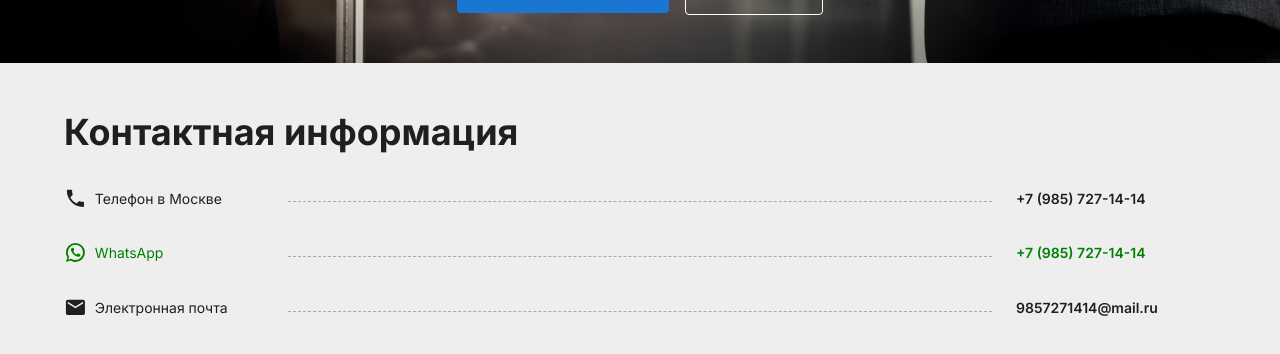
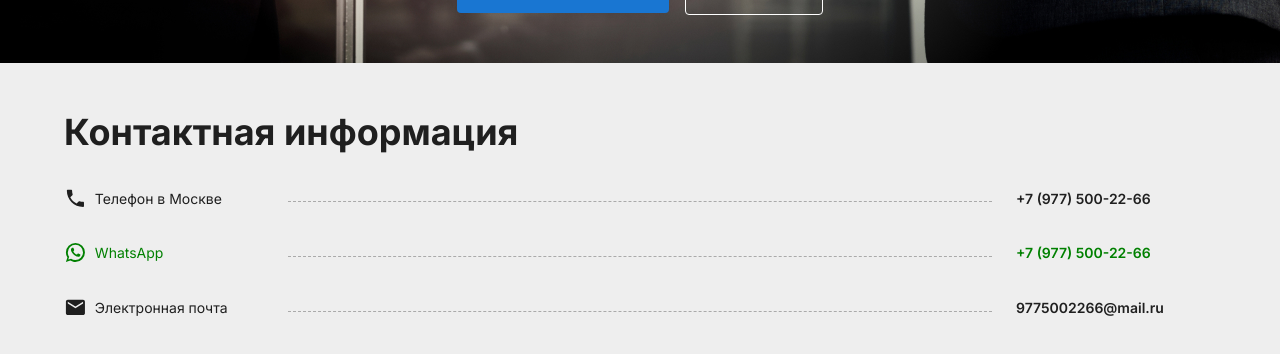
Before and after one commit to ntleek1/prompol77, a Next.js app: page / in a window 1280 px wide. Shown: the part 6694-7048 px from the top of the page. Built offline with nearby package versions, Linux system fonts and the light colour scheme; what next-yandex-metrica would draw is missing.

Commit message:
Update Contacts.tsx
телефон

```diff
--- a/components/Contacts/Contacts.tsx
+++ b/components/Contacts/Contacts.tsx
@@ -35,11 +35,11 @@ const Contacts = () => {
               <Box component="hr" className="contacts-Line" />
               <Typography
                 component={Link}
-                href="tel:+79857271414"
+                href="tel:+79775002266"
                 fontWeight={600}
                 color="inherit"
               >
-                +7 (985) 727-14-14
+                +7 (977) 500-22-66
               </Typography>
             </Box>
             <Box className="contacts-FlexBox" color="green">
@@ -54,7 +54,7 @@ const Contacts = () => {
                 fontWeight={600}
                 color="green"
               >
-                +7 (985) 727-14-14
+                +7 (977) 500-22-66
               </Typography>
             </Box>
           </Box>
@@ -67,11 +67,11 @@ const Contacts = () => {
             <Box component="hr" className="contacts-Line" />
             <Typography
               component={Link}
-              href="mailto:info@pol77.ru"
+              href="mailto:9775002266@pol77.ru"
               fontWeight={600}
               color="inherit"
             >
-              9857271414@mail.ru
+              9775002266@mail.ru
             </Typography>
           </Box>
 
```
